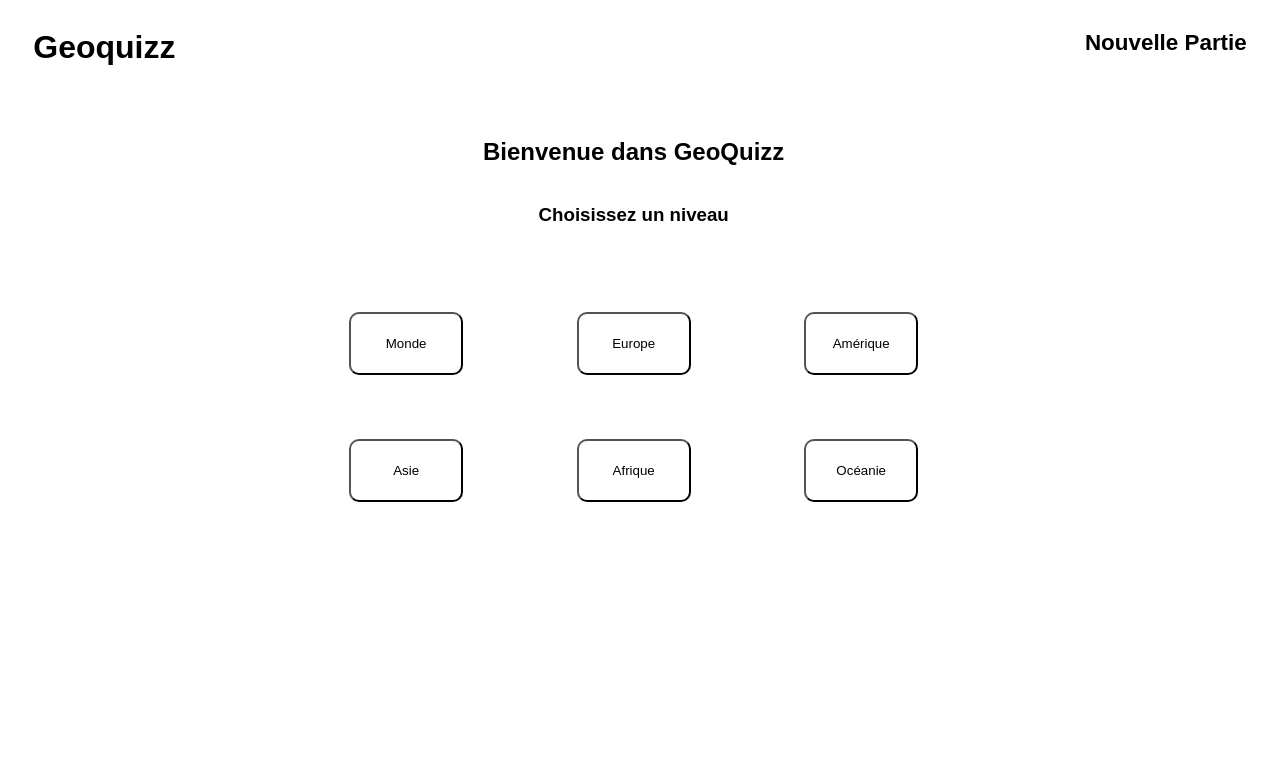
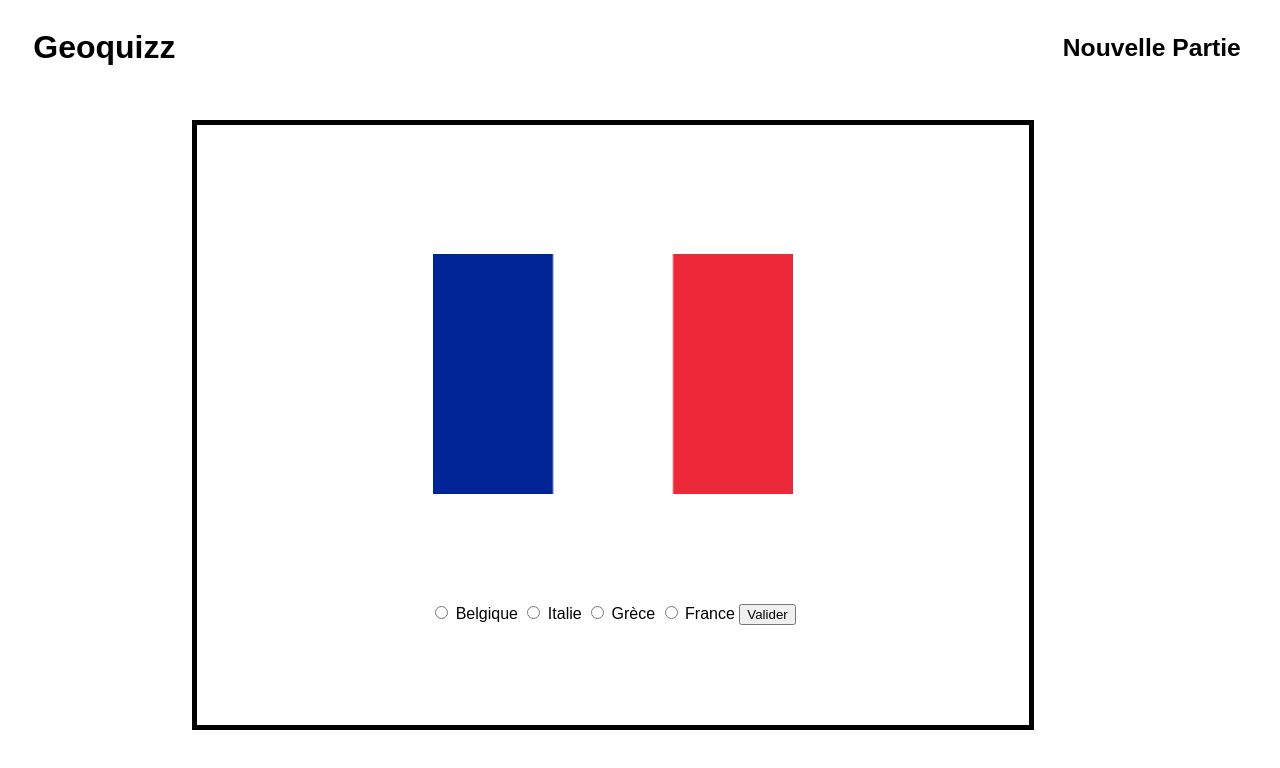
Before and after one commit to baptisterou/Geoquizz, a plain HTML site: page index.html in a window 1280 px wide. Drawn offline with Linux system fonts and the light colour scheme.

Commit message:
premier design cartes quizz / modifications sur les 3 propositions fausses / ajout eventlistener nouvelle partie

```diff
--- a/index.html
+++ b/index.html
@@ -10,7 +10,7 @@
     <header>
         <h1 id="geoquizz">Geoquizz</h1>
         <ul id="navbar">
-            <li><a href="#">Nouvelle Partie</a></li>
+            <button id="nouvellePartie">Nouvelle Partie</button>
         </ul>
     </header>
     <main>
@@ -25,17 +25,17 @@
     </main>
     <div id="card">
         <h2 id="nomPays"></h2>
-        <img src="drapeauPays" alt="drapeauPays">
-        <form action="get">
+        <img src="img/fr.png" alt="drapeauPays" id="drapeauCarte">
+        <form action="get" id="reponses">
             <input type="radio" id="reponse" name="pays" value="choix1">
-                <label for="choix1">Choix 1</label>
+                <label for="choix1">Belgique </label>
             <input type="radio" id="reponse" name="pays" value="choix2">
-                <label for="choix2">Choix 2</label>
+                <label for="choix2">Italie</label>
             <input type="radio" id="reponse" name="pays" value="choix3">
-                <label for="choix3">Choix 3</label>
+                <label for="choix3">Grèce</label>
             <input type="radio" id="reponse" name="pays" value="choix4">
-                <label for="choix4">Choix 4</label>
-            <input type="submit" value="Valider">
+                <label for="choix4">France</label>
+            <input type="submit" value="Valider" id="submit">
             </form>
         </form>
     </div>
--- a/script.js
+++ b/script.js
@@ -14,10 +14,10 @@ const paysIsoCode = ['AF', 'AX', 'AL', 'DZ', 'AS', 'AD', 'AO', 'AI', 'AQ', 'AG',
 const paysIso = [
     'Afghanistan', 'Åland', 'Albanie', 'Algérie', 'Samoa américaines', 'Andorre', 'Angola', 'Anguilla', 'Antarctique', 'Antigua-et-Barbuda',
     'Argentine', 'Arménie', 'Aruba', 'Australie', 'Autriche', 'Azerbaïdjan', 'Bahamas', 'Bahreïn', 'Bangladesh', 'Barbade', 'Biélorussie',
-    'Belgique', 'Belize', 'Bénin', 'Bermudes', 'Bhoutan', 'Bolivie', 'Bosnie-Herzégovine', 'Botswana', 'Île Bouvet', 'Brésil', 'Territoire britannique de l’océan Indien',
+    'Belgique', 'Belize', 'Bénin', 'Bermudes', 'Bhoutan', 'Bolivie', 'Bosnie-Herzégovine', 'Botswana', 'Île Bouvet', 'Brésil', 'Territoire britannique de l océan Indien',
     'Brunéi', 'Bulgarie', 'Burkina Faso', 'Burundi', 'Cap-Vert', 'Cambodge', 'Cameroun', 'Canada', 'Îles Caïmans', 'République centrafricaine',
     'Tchad', 'Chili', 'Chine', 'Île Christmas', 'Îles Cocos', 'Colombie', 'Comores', 'République du Congo', 'République démocratique du Congo', 'Îles Cook',
-    'Costa Rica', 'Côte d’Ivoire', 'Croatie', 'Cuba', 'Chypre', 'République tchèque', 'Danemark', 'Djibouti', 'Dominique', 'République dominicaine',
+    'Costa Rica', 'Côte d Ivoire', 'Croatie', 'Cuba', 'Chypre', 'République tchèque', 'Danemark', 'Djibouti', 'Dominique', 'République dominicaine',
     'Équateur', 'Égypte', 'Salvador', 'Guinée équatoriale', 'Érythrée', 'Estonie', 'Éthiopie', 'Îles Malouines', 'Îles Féroé', 'Fidji',
     'Finlande', 'France', 'Guyane française', 'Polynésie française', 'Terres australes et antarctiques françaises', 'Gabon', 'Gambie', 'Géorgie', 'Allemagne', 'Ghana',
     'Gibraltar', 'Grèce', 'Groenland', 'Grenade', 'Guadeloupe', 'Guam', 'Guatemala', 'Guernesey', 'Guinée', 'Guinée-Bissau', 'Guyana', 'Haïti', 'Îles Heard-et-MacDonald',
@@ -41,6 +41,7 @@ const paysIso = [
     const countriesDisplayed = [];
     let points = 0;
     let lastOk = [];
+    let propositions = [];
 
 //Selectionne un pays et pousse les pays déjà utilisés dans countriesDisplayed. Compare si le pays est déjà dans countriesDisplayed.
 
@@ -61,14 +62,21 @@ const selectCountry = () => {
     return paysIso[rand];
 }
 
-//génère une mauvaise réponse
+//génère trois mauvaises réponses
 const badAnswer = () => {
-    let bad = Math.floor(Math.random()*254);
-    if (lastOk.includes(paysIso[bad])) {
-        return selectCountry
-    } else {
-        return paysIso[bad];
+    let propositions = [];
+
+    for (let j = 0; j < 3; j++) {
+        let bad;
+        do {
+            bad = Math.floor(Math.random() * 254);
+        } while (lastOk.includes(paysIso[bad]) || propositions.includes(paysIso[bad]));
+
+        propositions.push(paysIso[bad]);
+        console.log(paysIso[bad]);
     }
+
+    return propositions;
 }
 
 
@@ -77,13 +85,19 @@ const badAnswer = () => {
     selectCountry();
 }*/
 
-// appelle 3 mauvaises réponses
-for (let j = 0 ; j < 3; j++) {
-    console.log(`Bad country number ${j} is ${badAnswer()}`);
-}
-
 //appelle une bonne réponse
 console.log(selectCountry());
 
 //affiche la liste de pays déjà appellés en bonne réponse
 console.log(countriesDisplayed)
+console.log(badAnswer());
+
+
+let nouvellePartie = document.getElementById("nouvellePartie");
+
+nouvellePartie.addEventListener('click', newGame)
+
+function newGame() {
+    let card = document.getElementById('card');
+    card.style.display = 'none';
+}
--- a/style.css
+++ b/style.css
@@ -95,7 +95,26 @@ main h3 {
 
 
 #card {
-    display: none;
+    position: fixed;
+    top: 15%;
+    left: 15%;
+    height: 75%;
+    width: 65%;
+    background-color: white;
+    border: 5px black solid;
+    display: flex;
+    flex-direction: column;
+    justify-content: space-around;
+    align-items: center;
+}
+
+#drapeauCarte {
+    height: 40%;
+    margin-bottom: 50px;
+}
+
+#reponses {
+    margin-bottom: 70px;
 }
 
 button {
@@ -110,3 +129,13 @@ button:hover {
     border: 3px rgba(138, 13, 13, 0.685) solid;
     cursor: pointer;
 }
+
+#nouvellePartie {
+    font-size: 1.1em;
+    font-weight: bold;
+    border: none;
+}
+
+#nouvellePartie:hover {
+    color: brown;
+}
```
